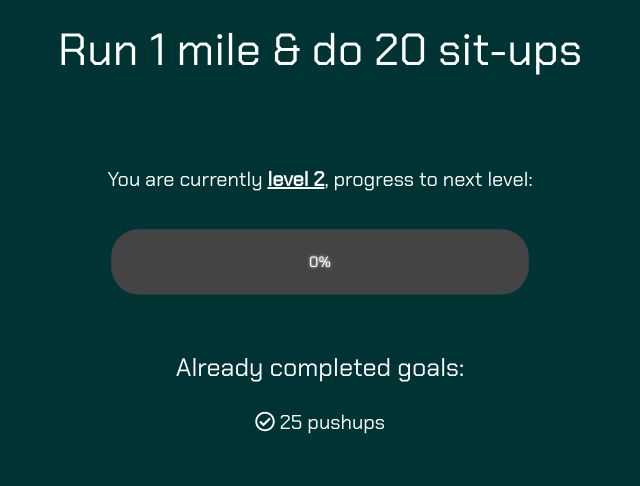
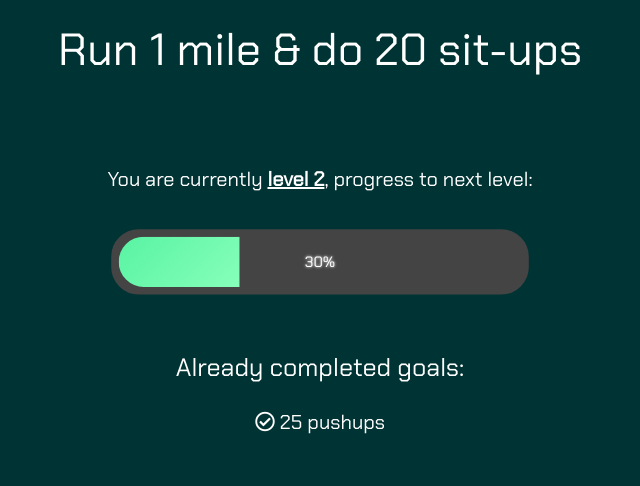
Before and after one commit to xer34/Project-2, a Node server app: page /2 in a window 1280 px wide. Shown: the part 328-814 px from the top of the page, without its empty margins (320-960 px from the left). Run offline with Node 20, Linux system fonts and the light colour scheme; some libraries are stand-ins or nearby versions.

Commit message:
heroku final

```diff
--- a/views/warrior2.html
+++ b/views/warrior2.html
@@ -58,7 +58,7 @@
         <p>You are currently <strong id="lvlTxt">level 2</strong>, progress to next level:</p>
     </div>
 
-    <div class="ldBar label-center" style="width:35%;height:5%;margin:auto" data-value="0" data-preset="energy"></div>
+    <div class="ldBar label-center" style="width:35%;height:5%;margin:auto" data-value="30" data-preset="energy"></div>
 
     <div class="container">
         <div class="col s12"><span class="flow-text" id="completedTxt">Already completed goals:</span>
--- a/views/warrior3.html
+++ b/views/warrior3.html
@@ -58,7 +58,7 @@
         <p>You are currently <strong id="lvlTxt">level 2</strong>, progress to next level:</p>
     </div>
 
-    <div class="ldBar label-center" style="width:35%;height:5%;margin:auto" data-value="0" data-preset="energy"></div>
+    <div class="ldBar label-center" style="width:35%;height:5%;margin:auto" data-value="60" data-preset="energy"></div>
 
     <div class="container">
         <div class="col s12"><span class="flow-text" id="completedTxt">Already completed goals:</span>
```
